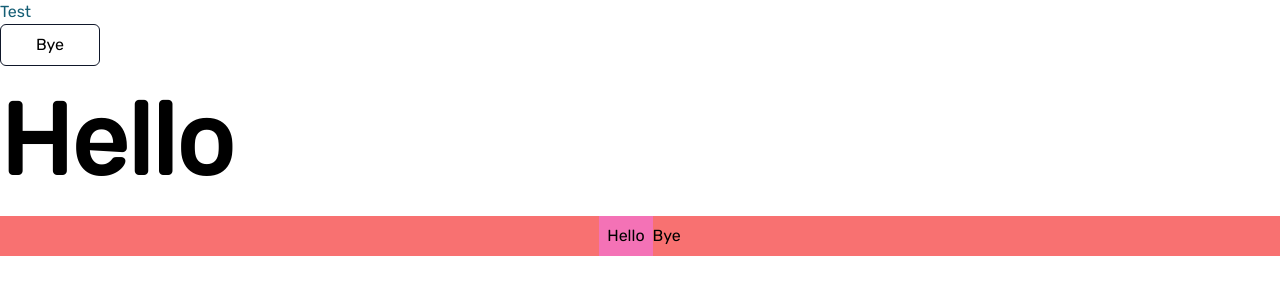
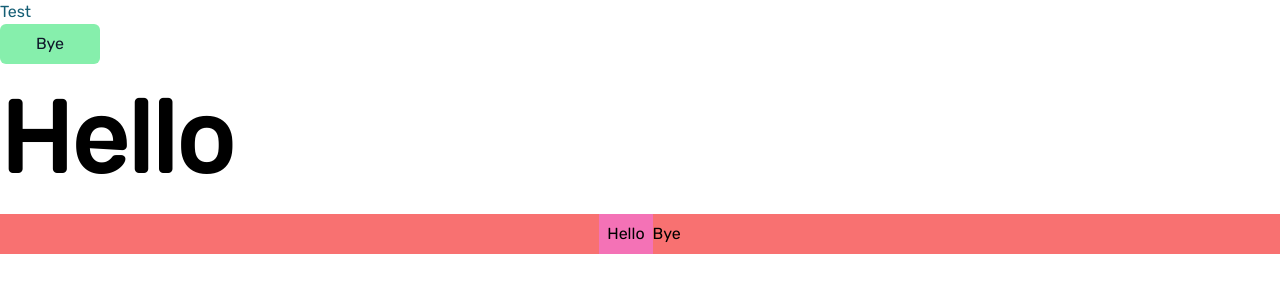
Before and after one commit to VahapCanDongel/next-js-boilerplate-with-custom-ready-components, a Next.js app: page / in a window 1280 px wide. Shown: the top 300 px of the page. Built offline with nearby package versions, Linux system fonts and the light colour scheme.

Commit message:
Changed button

```diff
--- a/components/Button.js
+++ b/components/Button.js
@@ -1,37 +1,19 @@
 export default function Button(props) {
+  const classNames = ["transition-all rounded-md p-2 min-w-[80px]"];
+
   if (props.outlined) {
-    return (
-      <button
-        className={`transition-all bg-transparent border-[1px] border-slate-900 rounded-md p-2 min-w-[80px] ${props.className}`}
-      >
-        {props.children}
-      </button>
-    );
+    classNames.push("bg-transparent border-[1px]");
   }
   if (props.positive) {
-    return (
-      <button
-        className={`transition-all rounded-md p-2 bg-green-300 min-w-[80px] hover:bg-green-400 text-slate-900 ${props.className}`}
-      >
-        {props.children}
-      </button>
+    classNames.push(
+      "bg-green-300 min-w-[80px] hover:bg-green-400 text-slate-900"
     );
   }
   if (props.negative) {
-    return (
-      <button
-        className={`transition-all rounded-md p-2 bg-red-300 min-w-[80px] hover:bg-red-400 text-slate-900 ${props.className}`}
-      >
-        {props.children}
-      </button>
-    );
+    classNames.push("bg-red-300 min-w-[80px] hover:bg-red-400 text-slate-900");
   }
-
-  return (
-    <button
-      className={`transition-all rounded-md p-2 bg-slate-900 text-white min-w-[80px] hover:bg-slate-800 ${props.className}`}
-    >
-      {props.children}
-    </button>
-  );
+  if (props.className) {
+    classNames.push(props.className);
+  }
+  return <button className={classNames.join(" ")}>{props.children}</button>;
 }
--- a/pages/index.js
+++ b/pages/index.js
@@ -5,11 +5,11 @@ export default function Home() {
   return (
     <div>
       <div className="text-cyan-800">Test</div>
-      <Button outlined className="w-[100px]">
+      <Button positive className="w-[100px]">
         Bye
       </Button>
 
-      <MainTitle className="font-bold text-[100px]">Hello</MainTitle>
+      <MainTitle className="font-bold text-[100px] ">Hello</MainTitle>
 
       <Container allCenter flexRow fullWidth fullHeight className="bg-red-400">
         <div className="bg-pink-400 p-2">Hello</div>
```
